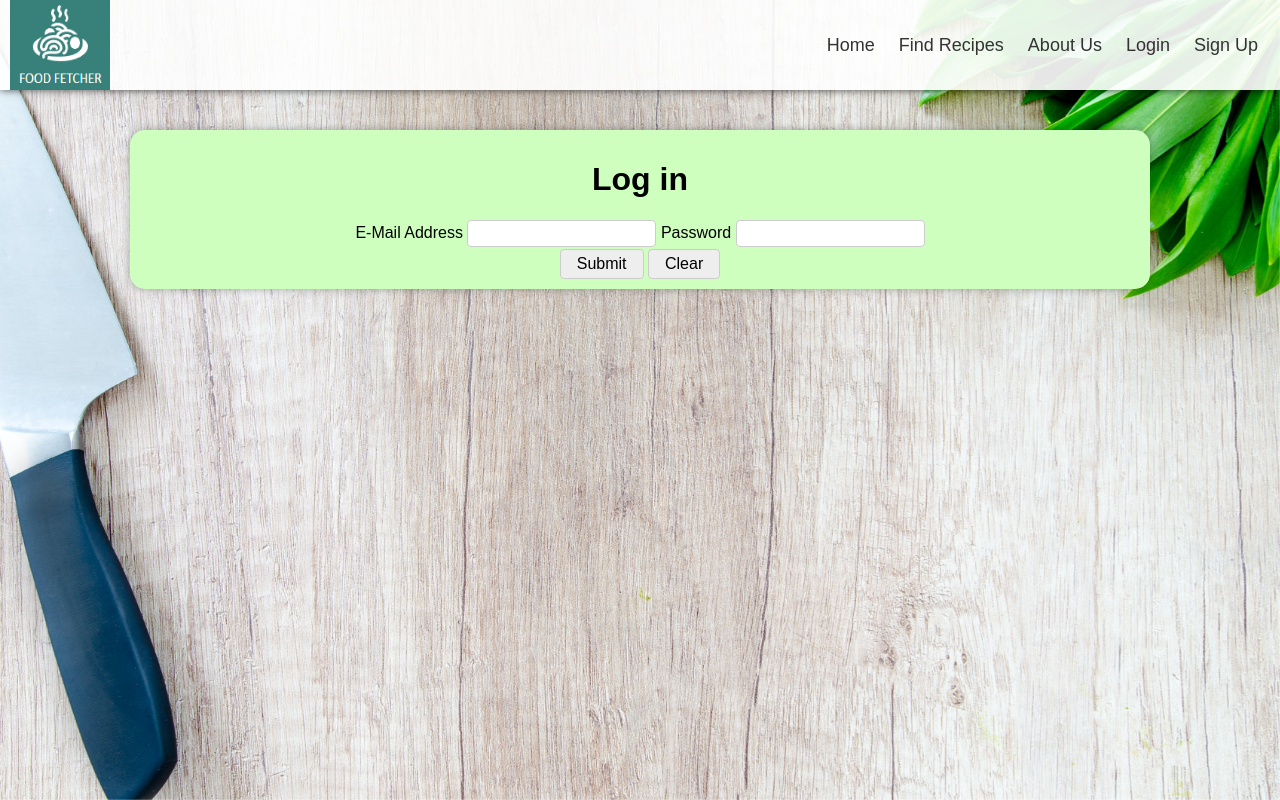
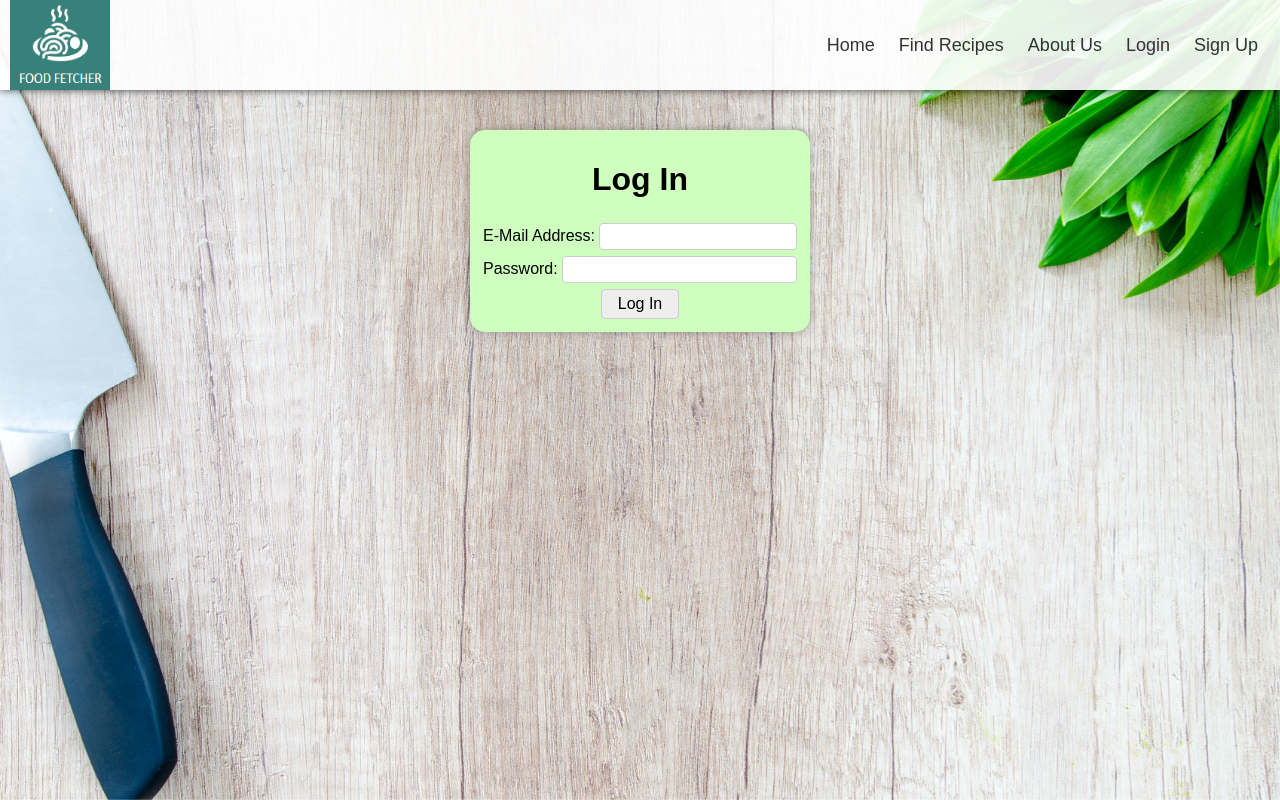
Before and after one commit to foodfetcher/foodfetchers, a PHP site: page /login.php in a window 1280 px wide. Run offline with PHP 8.4, Linux system fonts and the light colour scheme; data that the repository does not hold is empty.

Commit message:
more stylin
Minor text/timing adjustments to signup.php
Columnized/formatted login.php
Reduced login.php content width
Text changes to login.php

```diff
--- a/login.php
+++ b/login.php
@@ -34,13 +34,13 @@
 				//echo $res;
 				//echo pg_last_error($db);
 				if(pg_num_rows($res) != 1){
-					$outcome = "Email not recognised";
+					$outcome = "Error: Email not recognized.";
 				}
 				else{
 					$row = pg_fetch_assoc($res);
 					//print_r($row);
 					if($password == $row["password"]){
-						$outcome = "Password does not match.";
+						$outcome = "Error: Incorrect password.";
 						}else{
 						$outcome = "success";
 						echo '<meta http-equiv="refresh" content="3;url=home.php" />';
@@ -60,17 +60,18 @@
         <?php
             include 'nav.php'; //write out the nav bar
 		?>
-        <div id = "Content">
-            <form name = "login" action = "login.php" method = "post" onSubmit="">
-                <h1> Log in </h1>
-                <label for="email">E-Mail Address</label>
-                <input type = "email" name = "email" id = "email" required>
-                <label for="password">Password</label>
-                <input type = "password" name = "password" id = "password" required> </br>
+        <div id = "Content" style = "max-width: 320px;">
+            <h1> Log In </h1>
+			<form name = "login" action = "login.php" method = "post" onSubmit="">
+				<table style="width: 100%;"><tr><td style="display: flex;">
+					<label for="email" style="flex: 0; white-space: pre; padding-top: 4px;">E-Mail Address: </label>
+					<input type = "email" name = "email" id = "email" style = "flex: 1;" required></td></tr>
+					<tr><td style="display: flex;"><label for="password" style="flex: 0; white-space: pre; padding-top: 4px;">Password: </label>
+					<input type = "password" name = "password" id = "password" style = "flex: 1;" required></td></tr>
 
-                <input type="submit" value = "Submit">
-                <input type="reset" value = "Clear">
-
+					<tr><td><input type="submit" value = "Log In">
+					<!--<input type="reset" value = "Clear">-->
+				</td></tr></table>
 			</form>
             <?php
                 if($outcome == 'success'){
@@ -78,7 +79,7 @@
 				}
 				else{
 					if($db === false){
-						echo "error: Could not connect to user database.";
+						echo "Error: Could not connect to user database.";
 					}
 					else{
 						echo $outcome;
--- a/signup.php
+++ b/signup.php
@@ -1,6 +1,6 @@
 <html>
     <head>
-        <title> Food Fetchers | sign up </title>
+        <title> Food Fetchers | Sign Up </title>
         <link rel="stylesheet" href="phaseIstyle.css">
 		<?php
 			session_start();
@@ -16,7 +16,7 @@
 
 				$res = pg_query_params($db, "SELECT email FROM Customers WHERE email=$1", array(strtolower($_POST['email'])));
 				if(pg_num_rows($res) != 0){
-					$outcome = 'Account with that email already exits! <a href="login.php">login?</a>';
+					$outcome = 'Account with that email already exits! <a href="login.php">Login?</a>';
 				}
 				else{
 					$res2 = pg_query_params($db, "INSERT INTO customers (email, passwd, firstname, lastname, address1, address2, zipcode, state, phonenumber, city) VALUES ($1, $2, $3, $4, $5, $6, $7, $8, $9, $10) RETURNING userid", array(
@@ -32,7 +32,7 @@
 					$_POST['city']));
 					if (pg_num_rows($res2) == 1){
 						$outcome = "success";
-						echo '<meta http-equiv="refresh" content="5;url=login.php" />';
+						echo '<meta http-equiv="refresh" content="3;url=login.php" />';
 					}
 					else{
 						$outcome = "response: " . var_export($res2, true) . "<br/>err: " . pg_last_error($db) . "<br/>ResponseLen: " . pg_num_rows($res2) . "<br/>res:" . print_r(pg_fetch_assoc($res2));
```
